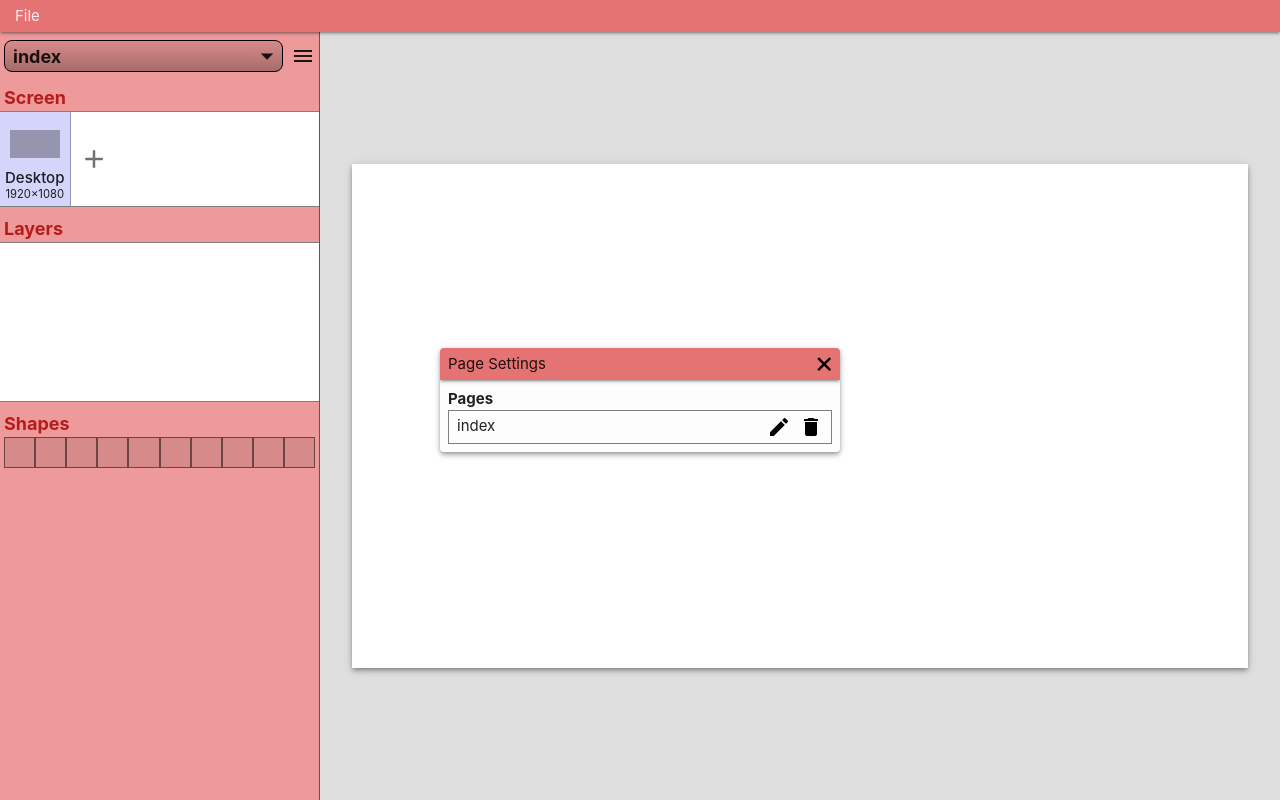
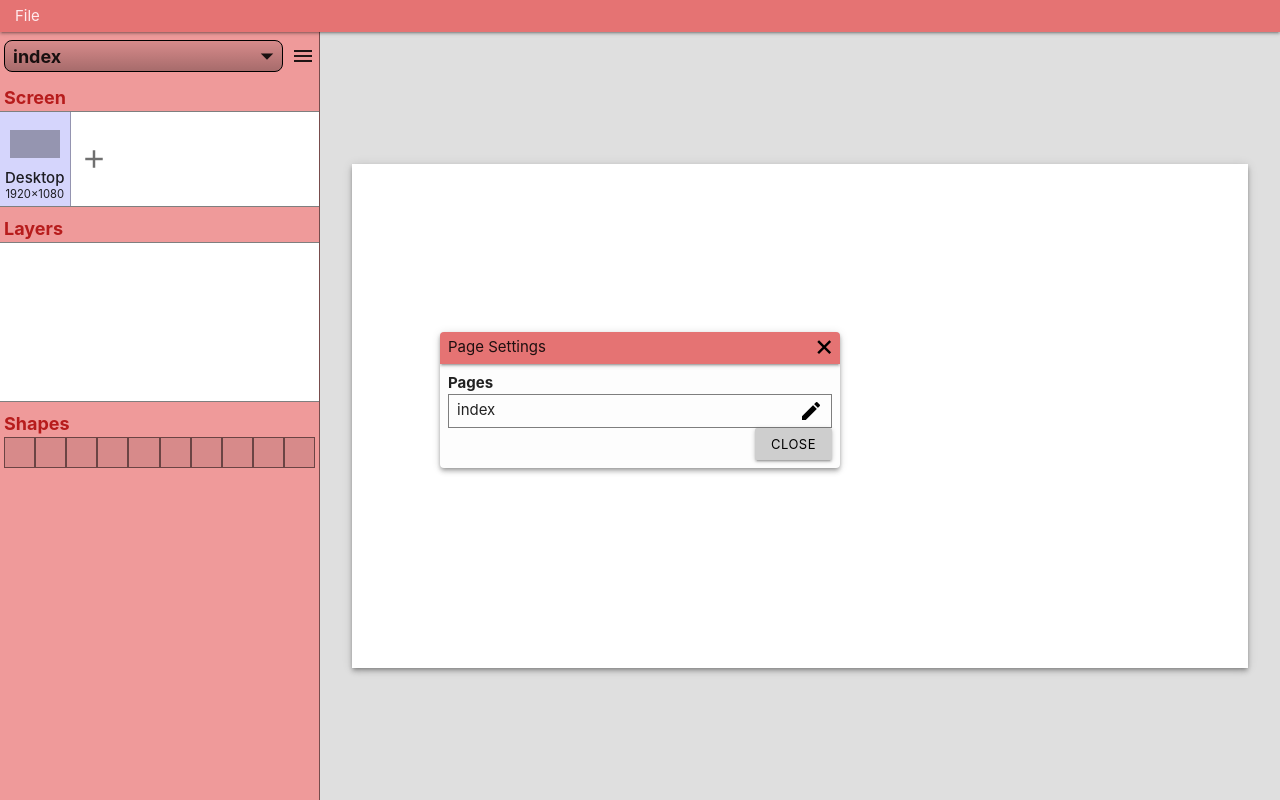
Before and after one commit to ShaneByrne0963/wirefree, a React (Vite) app: page / in a window 1280 px wide. Both pictures are taken after a click on the button "menu". Built offline with nearby package versions, Linux system fonts and the light colour scheme.

Commit message:
Update window action buttons to have close only available

```diff
--- a/src/components/window/Window.tsx
+++ b/src/components/window/Window.tsx
@@ -79,14 +79,22 @@ interface WindowActionButtonProps {
   text: string;
   icon?: string;
   canSubmit: boolean;
+  closeOnly?: boolean;
   action: () => void;
 }
 
-export function WindowActionButtons(props: WindowActionButtonProps) {
+interface WindowCloseProps {
+  close: true;
+}
+
+export function WindowActionButtons(
+  props: WindowActionButtonProps | WindowCloseProps
+) {
   const dispatch = useDispatch();
 
   return (
     <div className="window-buttons">
+      {!("close" in props) && (
         <button
           className="btn waves-effect waves-light btn-small"
           onClick={props.action}
@@ -95,11 +103,12 @@ export function WindowActionButtons(props: WindowActionButtonProps) {
           {props.text}
           {props.icon && <i className="material-icons right">{props.icon}</i>}
         </button>
+      )}
       <button
         className="btn btn-cancel waves-effect waves-light btn-small"
         onClick={() => dispatch(closeWindow())}
       >
-        Cancel
+        {"close" in props ? "Close" : "Cancel"}
       </button>
     </div>
   );
--- a/src/components/window/page_settings/PageList.tsx
+++ b/src/components/window/page_settings/PageList.tsx
@@ -9,7 +9,10 @@ function PageList() {
       <div className="heading">Pages</div>
       <div id="page-container">
         {pages.map((item) => (
-          <PageListItem name={item.name}></PageListItem>
+          <PageListItem
+            name={item.name}
+            canDelete={pages.length > 1}
+          ></PageListItem>
         ))}
       </div>
     </div>
--- a/src/components/window/page_settings/PageListItem.tsx
+++ b/src/components/window/page_settings/PageListItem.tsx
@@ -1,5 +1,6 @@
 interface PageListItemProps {
   name: string;
+  canDelete: boolean;
 }
 
 function PageListItem(props: PageListItemProps) {
@@ -7,7 +8,11 @@ function PageListItem(props: PageListItemProps) {
     <div className="page-item">
       <div className="page-name">{props.name}</div>
       <button className="plain max-height-square material-icons">create</button>
-      <button className="plain max-height-square material-icons">delete</button>
+      {props.canDelete && (
+        <button className="plain max-height-square material-icons">
+          delete
+        </button>
+      )}
     </div>
   );
 }
--- a/src/components/window/page_settings/PageSettingsWindow.tsx
+++ b/src/components/window/page_settings/PageSettingsWindow.tsx
@@ -1,7 +1,13 @@
+import { WindowActionButtons } from "../Window";
 import PageList from "./PageList";
 
 function PageSettingsWindow() {
-  return <PageList></PageList>;
+  return (
+    <>
+      <PageList></PageList>
+      <WindowActionButtons close></WindowActionButtons>
+    </>
+  );
 }
 
 export default PageSettingsWindow;
```
Lines whose indentation alone changed are shown as unchanged.
